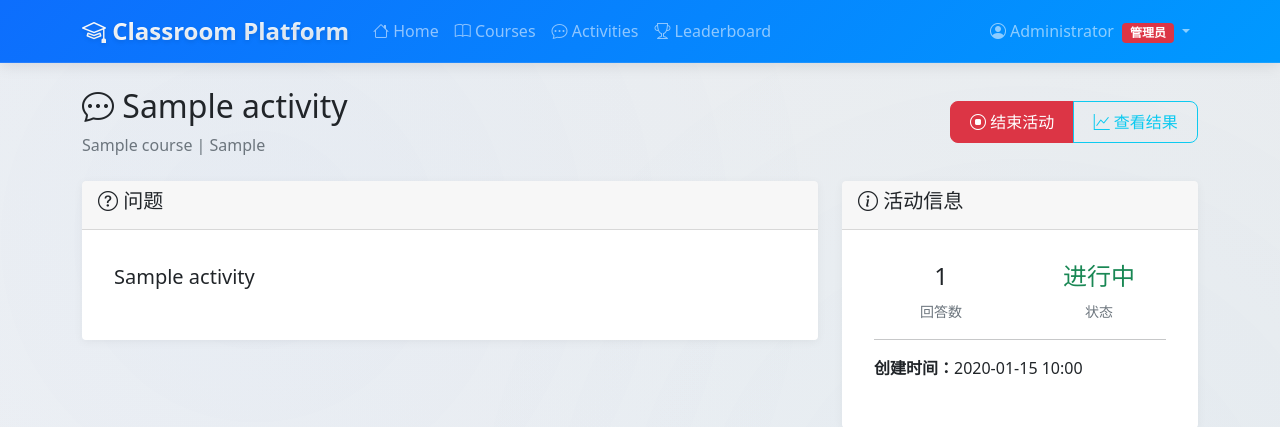
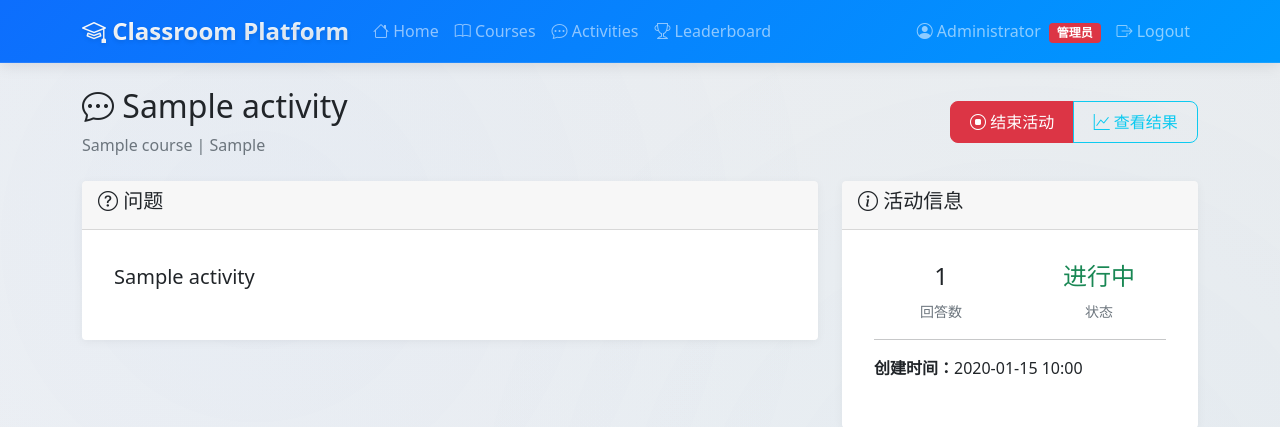
Before and after one commit to COMP5241-2526Sem1/groupproject-team_5, a Flask app: page /activities/1 in a window 1280 px wide. Shown: the top 427 px of the page. Run offline with Flask 3, Linux system fonts and the light colour scheme; a user stored in the database is signed in; tables that the repository leaves empty hold one stand-in row (values such as "Sample post"); some libraries are stand-ins or nearby versions.

Commit message:
修复logout按钮点击问题

```diff
--- a/templates/base.html
+++ b/templates/base.html
@@ -412,8 +412,8 @@
 
                 <ul class="navbar-nav">
                     {% if current_user.is_authenticated %}
-                        <li class="nav-item dropdown">
-                            <a class="nav-link dropdown-toggle" href="#" id="navbarDropdown" role="button" data-bs-toggle="dropdown">
+                        <li class="nav-item">
+                            <span class="nav-link">
                                 <i class="bi bi-person-circle"></i> {{ current_user.name }}
                                 {% if current_user.role == 'admin' %}
                                     <span class="badge bg-danger ms-1">
@@ -428,12 +428,12 @@
                                         <i class="bi bi-person"></i> 学生
                                     </span>
                                 {% endif %}
+                            </span>
+                        </li>
+                        <li class="nav-item">
+                            <a class="nav-link" href="{{ url_for('auth.logout') }}">
+                                <i class="bi bi-box-arrow-right"></i> Logout
                             </a>
-                            <ul class="dropdown-menu">
-                                <li><a class="dropdown-item" href="{{ url_for('auth.logout') }}">
-                                    <i class="bi bi-box-arrow-right"></i> Logout
-                                </a></li>
-                            </ul>
                         </li>
                     {% else %}
                         <li class="nav-item me-2">
@@ -478,6 +478,18 @@
     <script src="https://cdn.jsdelivr.net/npm/bootstrap@5.1.3/dist/js/bootstrap.bundle.min.js"></script>
     <script src="https://code.jquery.com/jquery-3.6.0.min.js"></script>
     <script src="https://cdnjs.cloudflare.com/ajax/libs/socket.io/4.7.2/socket.io.js"></script>
+
+    <!-- 确保下拉菜单正常工作 -->
+    <script>
+        document.addEventListener('DOMContentLoaded', function() {
+            // 初始化所有的下拉菜单
+            var dropdownElementList = [].slice.call(document.querySelectorAll('.dropdown-toggle'));
+            var dropdownList = dropdownElementList.map(function (dropdownToggleEl) {
+                return new bootstrap.Dropdown(dropdownToggleEl);
+            });
+        });
+    </script>
+
     {% block scripts %}{% endblock %}
 </body>
 </html>
```
